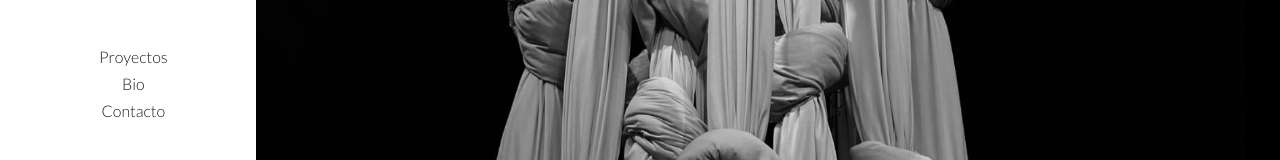
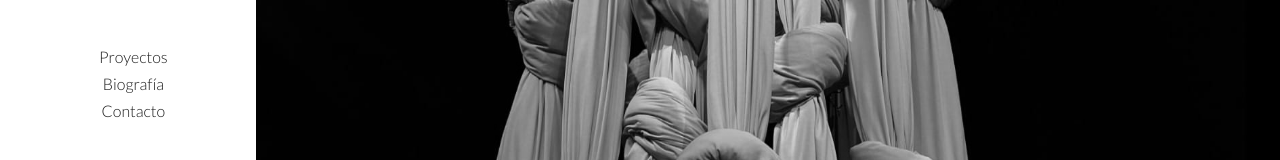
Before and after one commit to TeresaChaves/portfolio-pablo, a React (Create React App) app: page / in a window 1280 px wide. Shown: the part 279-439 px from the top of the page. Built offline with nearby package versions, Linux system fonts and the light colour scheme.

Commit message:
style:cambios

```diff
--- a/src/pages/Home.jsx
+++ b/src/pages/Home.jsx
@@ -80,7 +80,7 @@ function Home() {
 
             <NavLink to="/proyectos"></NavLink>
             <NavLink to="/biografia">
-              <p className="image-text">Bio</p>
+              <p className="image-text">Biografía</p>
             </NavLink>
             <NavLink to="/contacto">
               <p className="image-text">Contacto</p>
```
